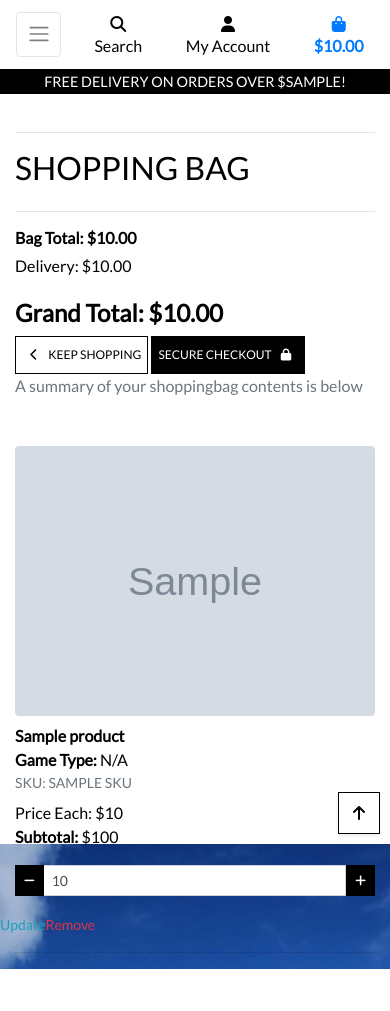
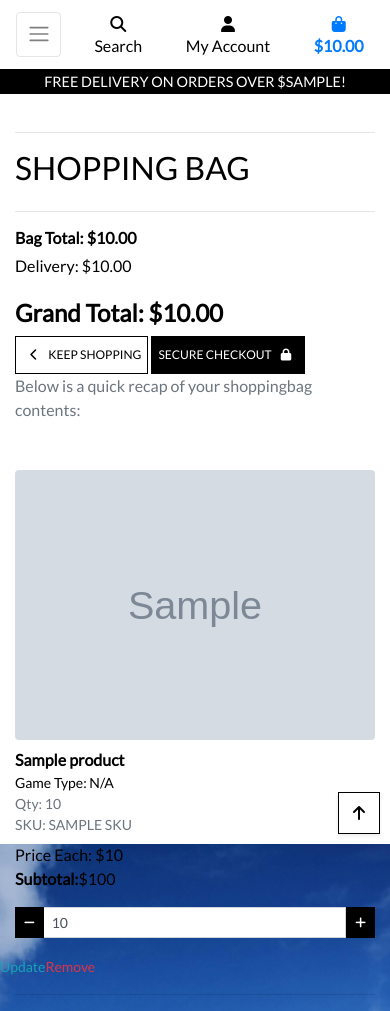
Before and after one commit to FlorianS4/world_of_games, a Django app: template shoppingbag/templates/shoppingbag/shoppingbag.html in a window 390 px wide. Before the commit the page ends 969 px from the top, so only its background shows below. Run offline with Django 3.2, Linux system fonts and the light colour scheme; the template is opened without the code that fills it: most values are stand-ins (such as "Sample title", 1, 10 or a date in 2020); grey boxes marked "Sample" are stand-in pictures; some libraries are stand-ins or nearby versions.

Commit message:
refactor: rewrite shoppingbag template to try to add responsiveness

```diff
--- a/products/templates/products/product_detail.html
+++ b/products/templates/products/product_detail.html
@@ -53,7 +53,7 @@
                         {% csrf_token %}
                         <div class="form-row">
                             {% with product.physical_or_digital as s %}
-                            {% if s != none%}
+                            {% if s != none %}
                                 <div class="col-12">
                                     <p><strong>Do you want it digital or physical?:</strong></p>
                                     <select class="form-control rounded-0 w-50" name="product_game_type" id='id_product_game_type'>
--- a/shoppingbag/templates/shoppingbag/product-info.html
+++ b/shoppingbag/templates/shoppingbag/product-info.html
@@ -1,3 +1,4 @@
 <p class="my-0"><strong>{{ item.product.product_name }}</strong></p>
-<p class="my-0"><strong>Game Type: </strong>{% if item.product.physical_or_digital %}{{ item.game_type|upper }}{% else %}N/A{% endif %}</p>
+<p class="my-0 small">Game Type: {% if item.product.physical_or_digital %}{{ item.game_type|upper }}{% else %}N/A{% endif %}</p>
+<p class="my-0 small text-muted">Qty: {{ item.quantity }}</p>
 <p class="my-0 small text-muted">SKU: {{ item.product.sku|upper }}</p>
--- a/shoppingbag/templates/shoppingbag/shoppingbag.html
+++ b/shoppingbag/templates/shoppingbag/shoppingbag.html
@@ -33,10 +33,9 @@
                 <div class="row">
                     <div class="col">
                         {% include "shoppingbag/checkout-buttons.html" %}
-                            <p class="text-muted mb-5">A summary of your shoppingbag contents is below</p>
+                        <p class="text-muted mb-5">Below is a quick recap of your shoppingbag contents:</p>
                     </div>
                 </div>
-                    <div class="hide-large">
                 {% for item in shoppingbag_items %}
                 <div class="row">
                     <div class="col-12 col-sm-6 mb-2">
@@ -47,15 +46,18 @@
                     </div>
                     <div class="col-12 col-sm-6 order-sm-last">
                         <p class="my-0">Price Each: ${{ item.product.price }}</p>
-                                <p><strong>Subtotal: </strong>${{ item.product.price | calc_subtotal:item.quantity }}</p>
+                        <p><strong>Subtotal:</strong>${{ item.product.price | calc_subtotal:item.quantity }}</p>
                     </div>
                     <div class="col-12 col-sm-6">
                         {% include "shoppingbag/quantity-form.html" %}
                     </div>
                 </div>
-                        <div class="row"><div class="col"><hr></div></div>
+                <div class="row">
+                    <div class="col">
+                        <hr>
+                    </div>
+                </div>
                 {% endfor %}
-                    </div>
                 <div class="btt-button shadow-sm rounded-0 border border-black">
                     <a class="btt-link d-flex h-100">
                         <i class="fas fa-arrow-up text-black mx-auto my-auto"></i>
@@ -130,21 +132,21 @@
 
 <script type="text/javascript">
     // Update quantity on click
-    $('.update-link').click(function(e) {
+    $('.update-link').click(function (e) {
         var form = $(this).prev('.update-form');
         form.submit();
     })
 
     // Remove item and reload on click
-    $('.remove-item').click(function(e) {
+    $('.remove-item').click(function (e) {
         var csrfToken = "{{ csrf_token }}";
         var itemId = $(this).attr('id').split('remove_')[1];
         var game_type = $(this).data('product_game_type');
         var url = `/shoppingbag/remove/${itemId}/`;
-        var data = {'csrfmiddlewaretoken': csrfToken, 'product_game_type': game_type};
+        var data = { 'csrfmiddlewaretoken': csrfToken, 'product_game_type': game_type };
 
         $.post(url, data)
-         .done(function() {
+            .done(function () {
                 location.reload();
             });
     })
--- a/static/css/base.css
+++ b/static/css/base.css
@@ -177,12 +177,6 @@ input[name='q']::placeholder {
 
 /* -------------------------------- Media Queries */
 
-@media (min-width: 768px) {
-    .hide-large {
-        display: none !important;
-    }
-}
-
 /* Slightly larger container on xl screens */
 @media (min-width: 1200px) {
     .container {
```
Lines whose indentation alone changed are shown as unchanged.
